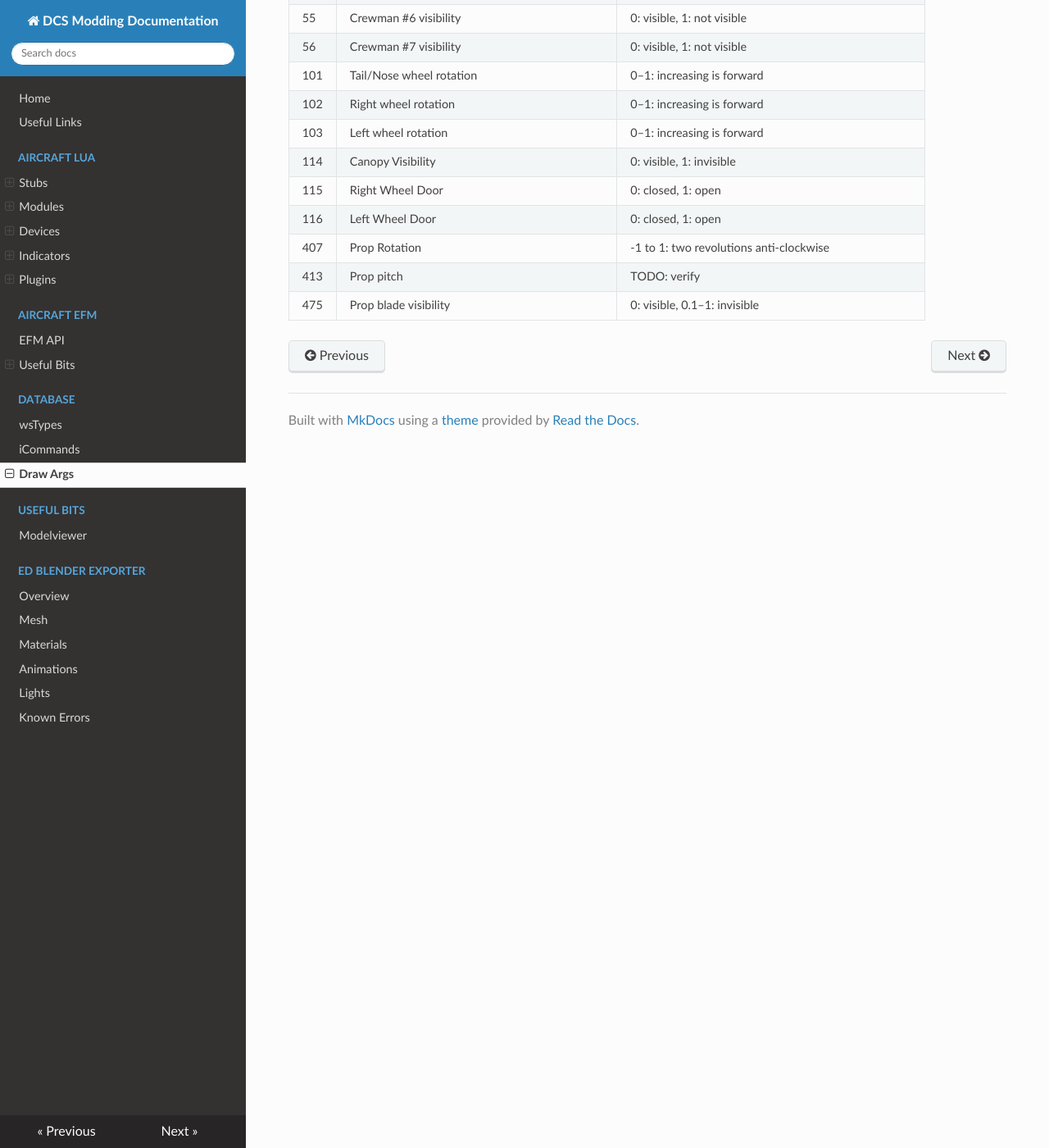
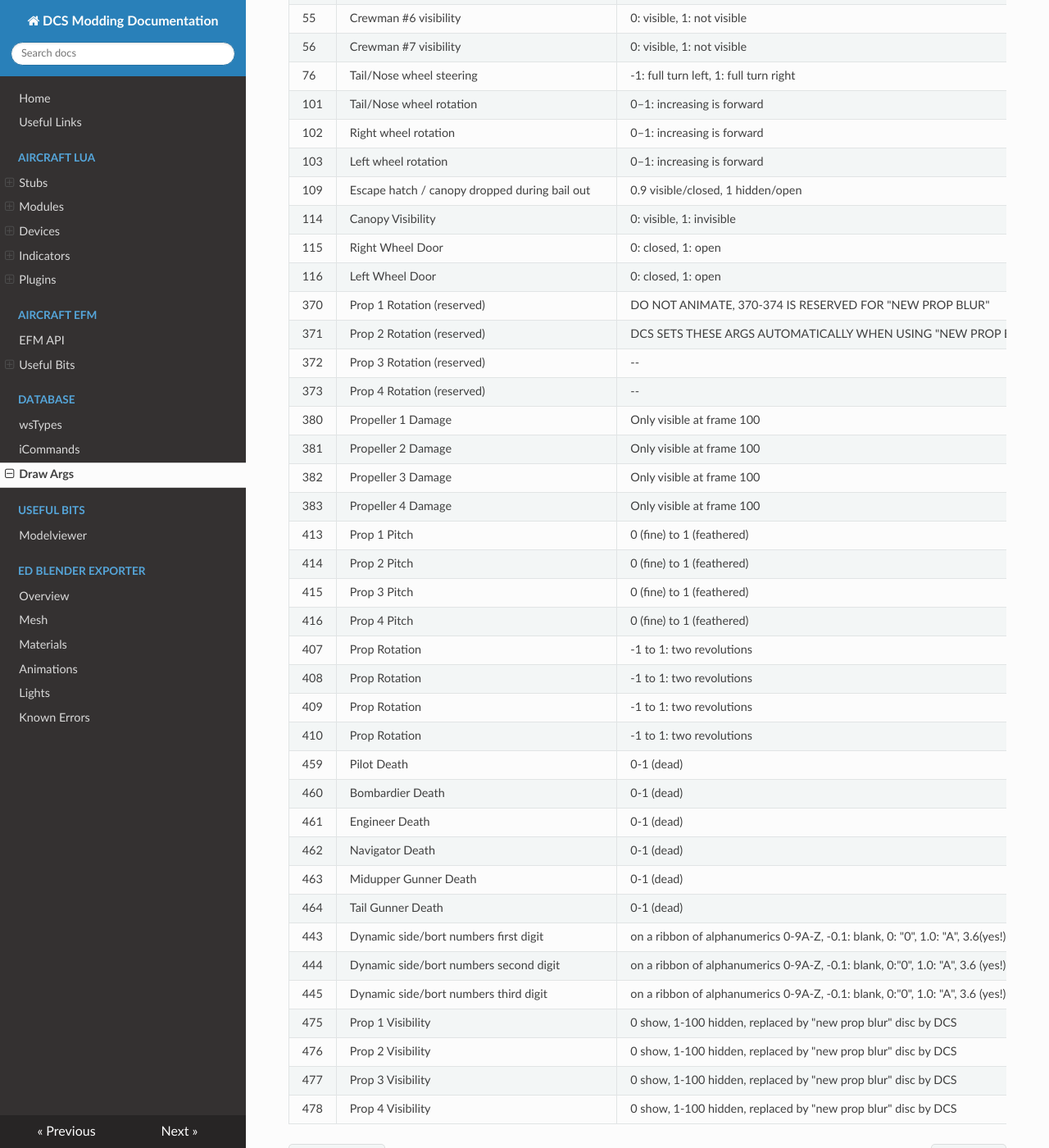
Before and after one commit to DCS-OpenSource/dcs-opensource-modding-guide, an MkDocs documentation site: the page built from docs/Database/draw-args.md, in a window 1280 px wide and 1400 px high, scrolled down 1144 px. Shown: the whole window at 82% size. Built offline with MkDocs 1.6.1, drawn with Linux system fonts in a browser that asks for light colours; nearby versions of some CDN libraries; some of the changed text lies outside the part shown.

Commit message:
more external args
Updated parameters for various aircraft controls and propeller settings.

```diff
--- a/docs/Database/draw-args.md
+++ b/docs/Database/draw-args.md
@@ -24,22 +24,50 @@
 | 12      | Port Aileron movement       |                                              |
 | 16      | Elevator movement           |                                              |
 | 17      | Rudder Movement             |                                              |
-| 26      | Bomb bay opening            |                                              |
-| 38      | Canopy & boarding equipment | 0: closed, 0.9: open, 0.85>0.9 ladder 1: invisible           |
-| 39      | Pilot Head rotation         | TODO: verify                                 |
-| 50      | Pilot #1 visibility         | TODO: verify                                 |
+| 26      | Bomb bay opening            | 0: closed: 1 open                            |
+| 38      | Canopy                      | 0: closed, 1: invisible                      |
+| 39      | Pilot Head rotation         | -1: look left, 1 look right                  |
+| 50      | Pilot visibility            | 0: visible, 1: not visible                   |
 | 51      | Crewman #2 visibility       | 0: visible, 1: not visible                   |
 | 52      | Crewman #3 visibility       | 0: visible, 1: not visible                   |
 | 53      | Crewman #4 visibility       | 0: visible, 1: not visible                   |
 | 54      | Crewman #5 visibility       | 0: visible, 1: not visible                   |
 | 55      | Crewman #6 visibility       | 0: visible, 1: not visible                   |
 | 56      | Crewman #7 visibility       | 0: visible, 1: not visible                   |
+| 76      | Tail/Nose wheel steering    | -1: full turn left, 1: full turn right       |
 | 101     | Tail/Nose wheel rotation    | 0–1: increasing is forward                   |
 | 102     | Right wheel rotation        | 0–1: increasing is forward                   |
 | 103     | Left wheel rotation         | 0–1: increasing is forward                   |
+| 109     | Escape hatch / canopy dropped during bail out | 0.9 visible/closed, 1 hidden/open      |
 | 114     | Canopy Visibility           | 0: visible, 1: invisible                     |
 | 115     | Right Wheel Door            | 0: closed, 1: open                           |
 | 116     | Left Wheel Door             | 0: closed, 1: open                           |
-| 407     | Prop Rotation               | -1 to 1: two revolutions anti-clockwise      |
-| 413     | Prop pitch                  | TODO: verify                                 |
-| 475     | Prop blade visibility       | 0: visible, 0.1–1: invisible                 |
+| 370     | Prop 1 Rotation (reserved)  | DO NOT ANIMATE, 370-374 IS RESERVED FOR "NEW PROP BLUR" |
+| 371     | Prop 2 Rotation (reserved)  | DCS SETS THESE ARGS AUTOMATICALLY WHEN USING "NEW PROP BLUR" |
+| 372     | Prop 3 Rotation (reserved)  | --                                           |
+| 373     | Prop 4 Rotation (reserved)  | --                                           |
+| 380	  | Propeller 1 Damage	        | Only visible at frame 100                    |
+| 381	  | Propeller 2 Damage	        | Only visible at frame 100                    |
+| 382	  | Propeller 3 Damage	        | Only visible at frame 100 |
+| 383	  | Propeller 4 Damage	        | Only visible at frame 100 |
+| 413     | Prop 1 Pitch                | 0 (fine) to 1 (feathered) |
+| 414     | Prop 2 Pitch                | 0 (fine) to 1 (feathered) |
+| 415     | Prop 3 Pitch                | 0 (fine) to 1 (feathered) |
+| 416     | Prop 4 Pitch                | 0 (fine) to 1 (feathered) |
+| 407     | Prop Rotation               | -1 to 1: two revolutions      |
+| 408     | Prop Rotation               | -1 to 1: two revolutions      |
+| 409     | Prop Rotation               | -1 to 1: two revolutions      |
+| 410     | Prop Rotation               | -1 to 1: two revolutions      |
+| 459     | Pilot Death                 | 0-1 (dead)                                   |
+| 460     | Bombardier Death            | 0-1 (dead)                                   |
+| 461     | Engineer Death              | 0-1 (dead)                                   |
+| 462     | Navigator Death             | 0-1 (dead)                                   |
+| 463     | Midupper Gunner Death       | 0-1 (dead)                                   |
+| 464     | Tail Gunner Death           | 0-1 (dead)                                   |
+| 443     | Dynamic side/bort numbers first digit  | on a ribbon of alphanumerics 0-9A-Z, -0.1: blank, 0: "0", 1.0: "A", 3.6(yes!): "Z".  Value set via mission editor        |
+| 444     | Dynamic side/bort numbers second digit  | on a ribbon of alphanumerics 0-9A-Z, -0.1: blank, 0:"0", 1.0: "A", 3.6 (yes!): "Z". Value set via mission editor        |
+| 445     | Dynamic side/bort numbers third digit  | on a ribbon of alphanumerics 0-9A-Z, -0.1: blank, 0:"0", 1.0: "A", 3.6 (yes!): "Z". Value set via mission editor        |
+| 475     | Prop 1 Visibility           | 0 show, 1-100 hidden, replaced by "new prop blur" disc by DCS                         |
+| 476     | Prop 2 Visibility           | 0 show, 1-100 hidden, replaced by "new prop blur" disc by DCS                         |
+| 477     | Prop 3 Visibility           | 0 show, 1-100 hidden, replaced by "new prop blur" disc by DCS                         |
+| 478     | Prop 4 Visibility           | 0 show, 1-100 hidden, replaced by "new prop blur" disc by DCS                         |
```
